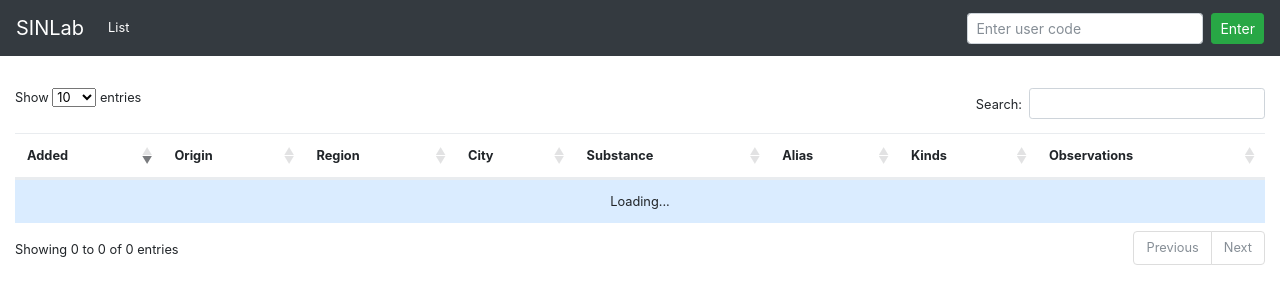
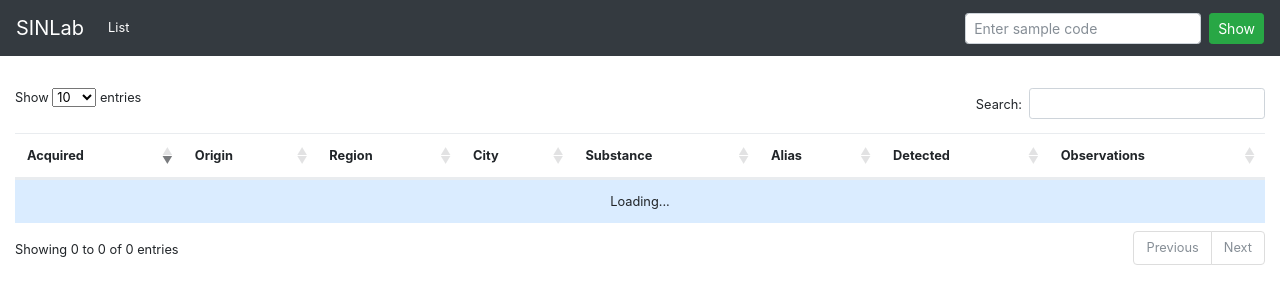
Before and after one commit to tadeoos/chemlab, a Django app: page / in a window 1280 px wide. Shown: the top 304 px of the page. Run offline with Django 3.2, Linux system fonts and the light colour scheme; data that the repository does not hold is empty; some libraries are stand-ins or nearby versions.

Commit message:
data display changes

```diff
--- a/chemlab/_core/urls.py
+++ b/chemlab/_core/urls.py
@@ -15,7 +15,8 @@ from survey.views import SubstanceSurveyAddView,\
 						 ColorAPIView,\
 						 TestMethodAPIView,\
 						 ApperanceAPIView,\
-						 DetectedAPIView
+						 DetectedAPIView,\
+						 DuplicateSurveyView
 
 from django.conf.urls.static import static
 from django.conf import settings
@@ -38,6 +39,8 @@ urlpatterns = [
 	url(r'^api/testmethods/$', TestMethodAPIView.as_view(), name='api-testmethods'),
 	url(r'^api/apperance/$', ApperanceAPIView.as_view(), name='api-apperance'),
 	url(r'^api/detected/$', DetectedAPIView.as_view(), name='api-detected'),
+	url(r'^duplicate/(?P<uuid>[\w\d-]+)/$', DuplicateSurveyView.as_view(), name='duplicate-survey'),
+
     url(r'^admin/', admin.site.urls),
 
 ] + static(settings.MEDIA_URL, document_root=settings.MEDIA_ROOT)
--- a/chemlab/static/css/style.css
+++ b/chemlab/static/css/style.css
@@ -1,6 +1,7 @@
 body {font-size:0.8rem;margin:0;padding:0;}
 
 #new_sbst_form {
+	margin-bottom: 10rem;
 	padding-bottom: 3rem;
 }
 
@@ -45,5 +46,8 @@ body {font-size:0.8rem;margin:0;padding:0;}
 }
 
 .drug-tooltip {
+	font-size:0.7rem;
+	margin-bottom: 3px;
+	text-transform: uppercase;
 	cursor: crosshair;
 }
--- a/chemlab/survey/models.py
+++ b/chemlab/survey/models.py
@@ -175,6 +175,9 @@ class Drug(models.Model):
 	name = models.CharField(max_length=50)
 	summary = models.TextField(null=True, blank=True)
 
+	class Meta:
+		ordering = ['name']
+
 	def __unicode__(self):
 		return self.name
 
@@ -219,7 +222,7 @@ class SubstanceSurvey(models.Model):
 	def get_detected(self):
 		r = []
 		for drug in self.detected.all():
-			r.append("<span class='drug-tooltip' title='{}'>{}</span>".format(drug.summary, drug.name))
+			r.append("<span class='drug-tooltip badge badge-pill badge-primary' title='{}'>{}</span>".format(drug.summary, drug.name))
 		return r
 
 	def get_image_url(self):
--- a/chemlab/survey/templates/survey/substancesurvey_list.html
+++ b/chemlab/survey/templates/survey/substancesurvey_list.html
@@ -8,12 +8,12 @@
 	  href="{% static 'css/jquery-ui.min.css' %}" />
 {% endblock extendhead %}
 
-{% block usercodeform %}
-	<form id="user_code_form" class="form-inline my-2 my-lg-0">
-		<input id="user_code_input" class="form-control form-control-sm mr-sm-2" type="text" placeholder="Enter user code">
-		<button type="submit" id="user_code_submit" class="btn btn-sm btn-success my-2 my-sm-0">Enter</button>
+{% block samplecodeform %}
+	<form id="sample_code_form" class="form-inline my-2 my-lg-0">
+		<input id="sample_code_input" class="form-control form-control-sm mr-sm-2" type="text" placeholder="Enter sample code">
+		<button type="submit" id="sample_code_submit" class="btn btn-sm btn-success my-2 my-sm-0">Show</button>
 	</form>
-{% endblock usercodeform %}
+{% endblock samplecodeform %}
 
 {% block content %}
 {% if user.is_staff %}
@@ -25,13 +25,13 @@
 	<table id="substancesurvey_list" class="table">
 		<thead>
 			<tr>
-				<th>Added</th>
+				<th>Acquired</th>
 				<th>Origin</th>
 				<th>Region</th>
 				<th>City</th>
 				<th>Substance</th>
 				<th>Alias</th>
-				<th>Kinds</th>
+				<th>Detected</th>
 				<th>Observations</th>
 			</tr>
 		</thead>
@@ -52,9 +52,10 @@ function format ( data ) {
 	html_string = '<div class="survey-details">'+
 				'<table class="table details-table" cellpadding="5" cellspacing="5" border="0">'+
 					'<tr>'+
-						'<td style="width:100px;"><b>Origin:</b> </td>'+
-						'<td>'+data.origin+'</td>'+
-					'</tr>'+
+						'<td style="width:100px;"><b>Kinds:</b> </td><td>'
+
+	data.kinds.forEach(function (kind) { html_string += " "+kind });
+	html_string += '</td></tr>'+
 					'<tr>'+
 						'<td><b>Acquired from:</b> </td>'+
 						'<td>'+data.acquired_from+'</td>'+
@@ -78,12 +79,7 @@ function format ( data ) {
 						'<td>'+data.testmethods+'</td>'+
 					'</tr>'+
 				'</table>'+
-				'<img class="survey_image" src="'+data.image+'" />'+
-				'<div class="clear"></div>'+
-				'<div class="detected">'+
-					'<b>Detected substances:</b><br/>'
-
-	data.detected.forEach(function (drug) { html_string += drug + ", " });
+				'<img class="survey_image" src="'+data.image+'" />'
 	html_string += '</div></div>'
 	return html_string
 }
@@ -100,13 +96,13 @@ $(document).ready(function() {
 			"dataSrc": ""
 		},
 		"aoColumns": [
-			{ "mData": "added" },
+			{ "mData": "date_acquired" },
 			{ "mData": "origin" },
 			{ "mData": "region" },
 			{ "mData": "city" },
 			{ "mData": "substance" },
 			{ "mData": "alias" },
-			{ "mData": "kinds" },
+			{ "mData": "detected[ ]" },
 			{ "mData": "observations" },
 		]
 	});
@@ -125,10 +121,10 @@ $(document).ready(function() {
 		}
 	} );
 
-	$("#user_code_form").on('submit', function(event) {
+	$("#sample_code_form").on('submit', function(event) {
 		event.preventDefault();
-    	var user_code = $('#user_code_input').val();
-		table.ajax.url( '/api/substances/?user='+user_code ).load();
+    	var sample_code = $('#sample_code_input').val();
+		table.ajax.url( '/api/substances/?sample='+sample_code ).load();
 	});
 
 });
--- a/chemlab/survey/views.py
+++ b/chemlab/survey/views.py
@@ -5,6 +5,8 @@ from django.shortcuts import render, get_object_or_404
 from django.views.generic.edit import CreateView
 from django.views.generic.list import ListView
 from django.views.generic.base import TemplateView
+from django.urls import reverse_lazy
+from django.http import HttpResponseRedirect
 from rest_framework.renderers import TemplateHTMLRenderer
 from rest_framework.views import APIView
 from rest_framework import generics
@@ -43,11 +45,12 @@ class SubstanceSurveyAPIView(generics.ListAPIView):
         if self.request.user.is_staff:
             queryset = SubstanceSurvey.objects.all()
         else:
-            user = self.request.query_params.get('user', None)
-            if user is None:
+            sample = self.request.query_params.get('sample', None)
+            if sample is not None:
+                queryset = SubstanceSurvey.objects.filter(sample_code=sample)
+            else:
                 queryset = SubstanceSurvey.objects.exclude(user_code__isnull=False)
-            else:
-                queryset = SubstanceSurvey.objects.filter(user_code=user)
+
         return queryset
 
     def post(self, request, format=None):
@@ -163,6 +166,14 @@ class SubstanceSurveyAPIView(generics.ListAPIView):
         return Response("OK")
 
 
+class DuplicateSurveyView(TemplateView):
+    def get(self, request, uuid, **kwargs):
+        ss = get_object_or_404(SubstanceSurvey, uuid=uuid)
+        ss.pk = None
+        ss.save()
+        return HttpResponseRedirect(reverse_lazy('index'))
+
+
 class SubstanceSurveyListView(TemplateView):
     template_name = 'survey/substancesurvey_list.html'
 
--- a/chemlab/templates/base.html
+++ b/chemlab/templates/base.html
@@ -35,7 +35,7 @@
 	    </ul>
 	  </div>
 
-	  {% block usercodeform %}{% endblock usercodeform %}
+	  {% block samplecodeform %}{% endblock samplecodeform %}
 
 	</nav>
 	<div id="content-wrapper">
```
